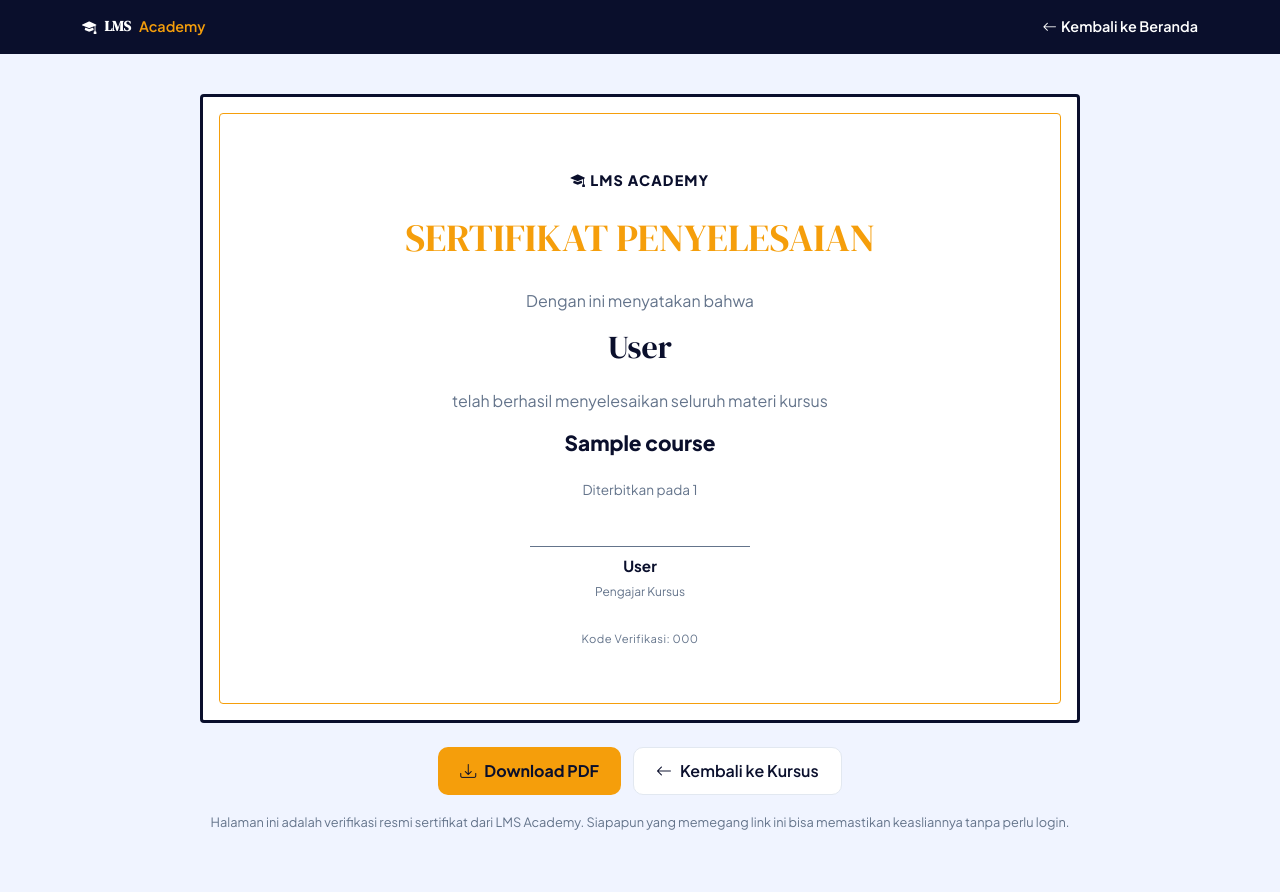
After one commit to muhsamudra12/Simple_Lms, a Django app: template tasks/templates/tasks/certificate.html in a window 1280 px wide. The commit adds this page. Run offline with Django 5.2, Linux system fonts and the light colour scheme; the template is opened without the code that fills it: most values are stand-ins (such as "Sample title", 1, 10 or a date in 2020).

Commit message:
fix bug and add certificate

```diff
--- a/requirements.txt
+++ b/requirements.txt
@@ -9,3 +9,4 @@ PyJWT==2.7.0
 cryptography==46.0.6
 whitenoise==6.12.0
 gunicorn==26.0.0
+reportlab==4.4.10
--- /dev/null
+++ b/tasks/templates/tasks/certificate.html
@@ -0,0 +1,145 @@
+<!doctype html>
+<html lang="id">
+  <head>
+    <meta charset="UTF-8" />
+    <meta name="viewport" content="width=device-width, initial-scale=1.0" />
+    <title>Sertifikat {{ certificate.course.name }} | LMS Academy</title>
+    <link rel="preconnect" href="https://cdn.jsdelivr.net" />
+    <link rel="preconnect" href="https://fonts.googleapis.com" />
+    <link rel="preconnect" href="https://fonts.gstatic.com" crossorigin />
+    <link href="https://cdn.jsdelivr.net/npm/bootstrap@5.3.0/dist/css/bootstrap.min.css" rel="stylesheet" />
+    <link rel="stylesheet" href="https://cdn.jsdelivr.net/npm/bootstrap-icons@1.11.0/font/bootstrap-icons.css" />
+    <link href="https://fonts.googleapis.com/css2?family=Plus+Jakarta+Sans:wght@400;500;600;700;800&family=DM+Serif+Display:ital@0;1&display=swap" rel="stylesheet" />
+    <style>
+      :root {
+        --navy: #0a0f2c;
+        --accent: #f59e0b;
+        --accent-light: #fcd34d;
+        --surface: #f0f4ff;
+        --text-muted: #64748b;
+      }
+      * { font-family: 'Plus Jakarta Sans', sans-serif; }
+      body { background: var(--surface); min-height: 100vh; }
+      .topbar { background: var(--navy); padding: 16px 0; }
+      .topbar a {
+        color: #fff; text-decoration: none; font-weight: 600; font-size: 0.9rem;
+      }
+      .brand-link {
+        display: inline-flex; align-items: center; gap: 8px;
+        font-family: 'DM Serif Display', serif; font-size: 1.3rem; color: #fff; text-decoration: none;
+      }
+      .brand-link span { color: var(--accent); }
+
+      .cert-page { padding: 40px 16px 60px; }
+      .cert-card {
+        max-width: 880px;
+        margin: 0 auto 24px;
+        background: #fff;
+        border: 3px solid var(--navy);
+        border-radius: 4px;
+        padding: 16px;
+      }
+      .cert-inner {
+        border: 1px solid var(--accent);
+        border-radius: 4px;
+        padding: 56px 40px;
+        text-align: center;
+      }
+      .cert-brand {
+        color: var(--navy);
+        font-weight: 800;
+        letter-spacing: 0.08em;
+        font-size: 0.9rem;
+        margin-bottom: 18px;
+      }
+      .cert-title {
+        font-family: 'DM Serif Display', serif;
+        color: var(--accent);
+        font-size: 2.4rem;
+        margin-bottom: 22px;
+      }
+      .cert-text { color: var(--text-muted); font-size: 1rem; margin-bottom: 6px; }
+      .cert-name {
+        font-family: 'DM Serif Display', serif;
+        color: var(--navy);
+        font-size: 2rem;
+        margin: 10px 0 18px;
+      }
+      .cert-course {
+        color: var(--navy);
+        font-weight: 800;
+        font-size: 1.3rem;
+        margin: 14px 0 22px;
+      }
+      .cert-date { color: var(--text-muted); font-size: 0.85rem; margin-bottom: 36px; }
+      .cert-sign {
+        display: inline-block;
+        border-top: 1px solid var(--text-muted);
+        padding-top: 8px;
+        margin-top: 10px;
+        min-width: 220px;
+      }
+      .cert-sign-name { color: var(--navy); font-weight: 700; font-size: 0.95rem; }
+      .cert-sign-role { color: var(--text-muted); font-size: 0.75rem; }
+      .cert-code {
+        margin-top: 28px; color: var(--text-muted); font-size: 0.7rem; letter-spacing: 0.04em;
+      }
+      .action-bar { max-width: 880px; margin: 0 auto; display: flex; justify-content: center; gap: 12px; }
+      .btn-download {
+        background: var(--accent); color: var(--navy); font-weight: 700; border: none;
+        border-radius: 10px; padding: 11px 22px; text-decoration: none; display: inline-flex; align-items: center; gap: 8px;
+      }
+      .btn-download:hover { background: var(--accent-light); color: var(--navy); }
+      .btn-back {
+        background: #fff; color: var(--navy); font-weight: 600; border: 1px solid #e2e8f0;
+        border-radius: 10px; padding: 11px 22px; text-decoration: none; display: inline-flex; align-items: center; gap: 8px;
+      }
+      .verify-note {
+        max-width: 880px; margin: 18px auto 0; text-align: center; color: var(--text-muted); font-size: 0.8rem;
+      }
+      @media print {
+        .topbar, .action-bar, .verify-note { display: none !important; }
+        body { background: #fff; }
+      }
+    </style>
+  </head>
+  <body>
+    <div class="topbar">
+      <div class="container d-flex justify-content-between align-items-center">
+        <a href="{% url 'index' %}" class="brand-link"><i class="bi bi-mortarboard-fill"></i>LMS <span>Academy</span></a>
+        <a href="{% url 'index' %}"><i class="bi bi-arrow-left me-1"></i>Kembali ke Beranda</a>
+      </div>
+    </div>
+
+    <div class="cert-page">
+      <div class="cert-card">
+        <div class="cert-inner">
+          <div class="cert-brand"><i class="bi bi-mortarboard-fill me-1"></i>LMS ACADEMY</div>
+          <div class="cert-title">SERTIFIKAT PENYELESAIAN</div>
+          <div class="cert-text">Dengan ini menyatakan bahwa</div>
+          <div class="cert-name">{{ certificate.user.fullname }}</div>
+          <div class="cert-text">telah berhasil menyelesaikan seluruh materi kursus</div>
+          <div class="cert-course">{{ certificate.course.name }}</div>
+          <div class="cert-date">Diterbitkan pada {{ issued_at_id }}</div>
+
+          <span class="cert-sign">
+            <span class="cert-sign-name d-block">{{ certificate.course.teacher.fullname }}</span>
+            <span class="cert-sign-role">Pengajar Kursus</span>
+          </span>
+
+          <div class="cert-code">Kode Verifikasi: {{ certificate.code }}</div>
+        </div>
+      </div>
+
+      <div class="action-bar">
+        <a href="{% url 'certificate_pdf' certificate.code %}" class="btn-download"><i class="bi bi-download"></i>Download PDF</a>
+        <a href="{% url 'course_detail' certificate.course.id %}" class="btn-back"><i class="bi bi-arrow-left"></i>Kembali ke Kursus</a>
+      </div>
+
+      <p class="verify-note">
+        Halaman ini adalah verifikasi resmi sertifikat dari LMS Academy. Siapapun yang memegang link ini
+        bisa memastikan keasliannya tanpa perlu login.
+      </p>
+    </div>
+  </body>
+</html>
--- a/tasks/templates/tasks/index.html
+++ b/tasks/templates/tasks/index.html
@@ -586,6 +586,11 @@
               <div class="card-title-custom">{{ c.name }}</div>
 
               <div class="progress-wrap">
+                {% if c.total_content == 0 %}
+                <div class="progress-label">
+                  <span class="text-muted"><i class="bi bi-hourglass-split me-1"></i>Belum ada materi</span>
+                </div>
+                {% else %}
                 <div class="progress-bar-bg">
                   <div class="progress-bar-fill {% if c.progress_pct == 100 %}bg-success{% else %}bg-primary{% endif %}"
                        style="width: {{ c.progress_pct }}%"></div>
@@ -594,6 +599,7 @@
                   <span>Progress</span>
                   <span>{{ c.progress_pct }}%</span>
                 </div>
+                {% endif %}
               </div>
 
               <div class="card-footer-custom">
--- a/tasks/urls.py
+++ b/tasks/urls.py
@@ -16,4 +16,9 @@ urlpatterns = [
     path('register/', views.register_page, name='register_page'),
     path('logout/', views.logout_view, name='logout_view'),
     path('profile/', views.profile_page, name='profile_page'),
+
+    # Sertifikat — diakses lewat kode UUID (bukan ID urut), publik bisa
+    # buka untuk keperluan verifikasi tanpa perlu login.
+    path('certificate/<uuid:code>/', views.certificate_view, name='certificate_view'),
+    path('certificate/<uuid:code>/download/', views.certificate_pdf, name='certificate_pdf'),
 ]
```
Also changed, not shown: myproject/urls.py (+12 -3 lines), tasks/admin.py (+14 -1 lines), tasks/models.py (+26 -0 lines), tasks/templates/tasks/detail.html (+14 -0 lines), tasks/views.py (+133 -2 lines), tasks/migrations/0018_certificate.py (added).
